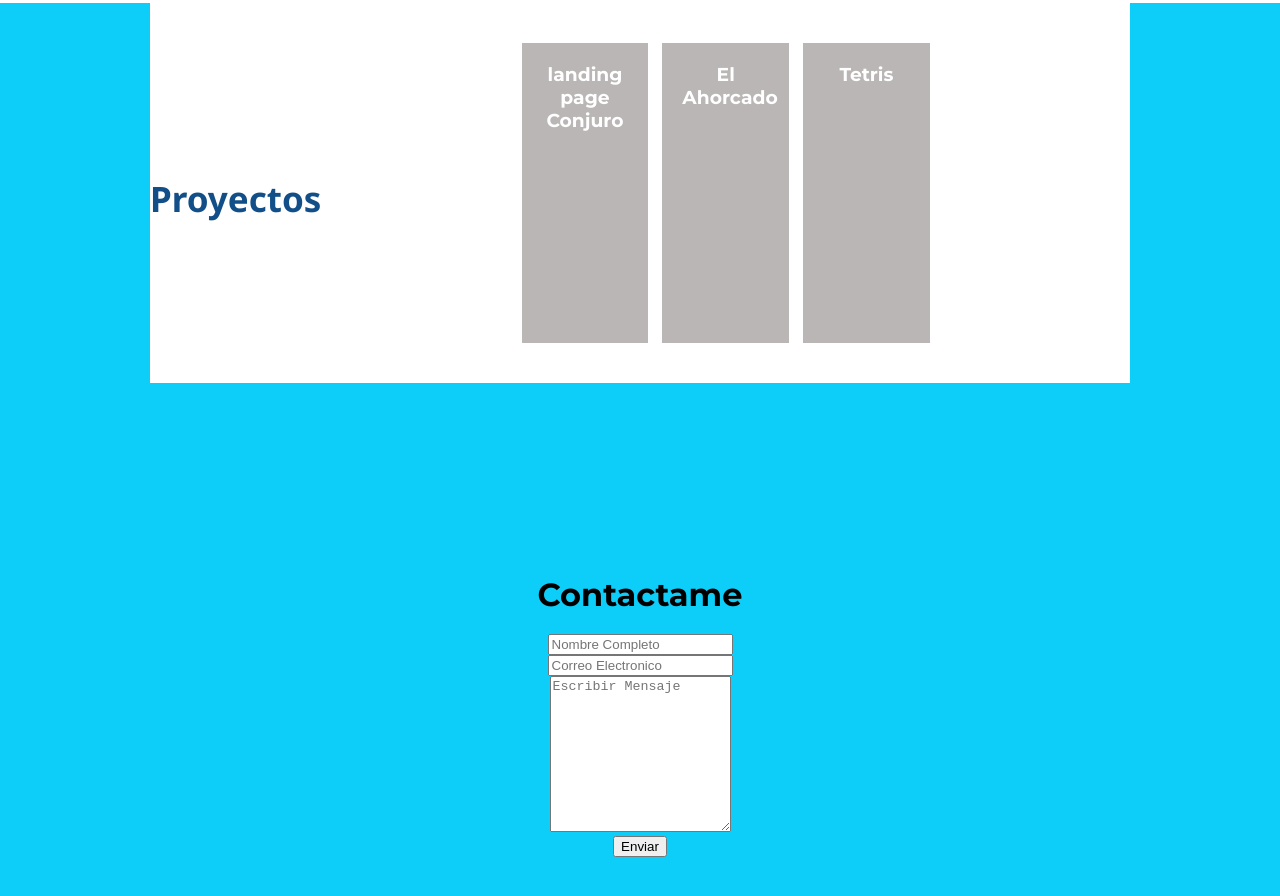
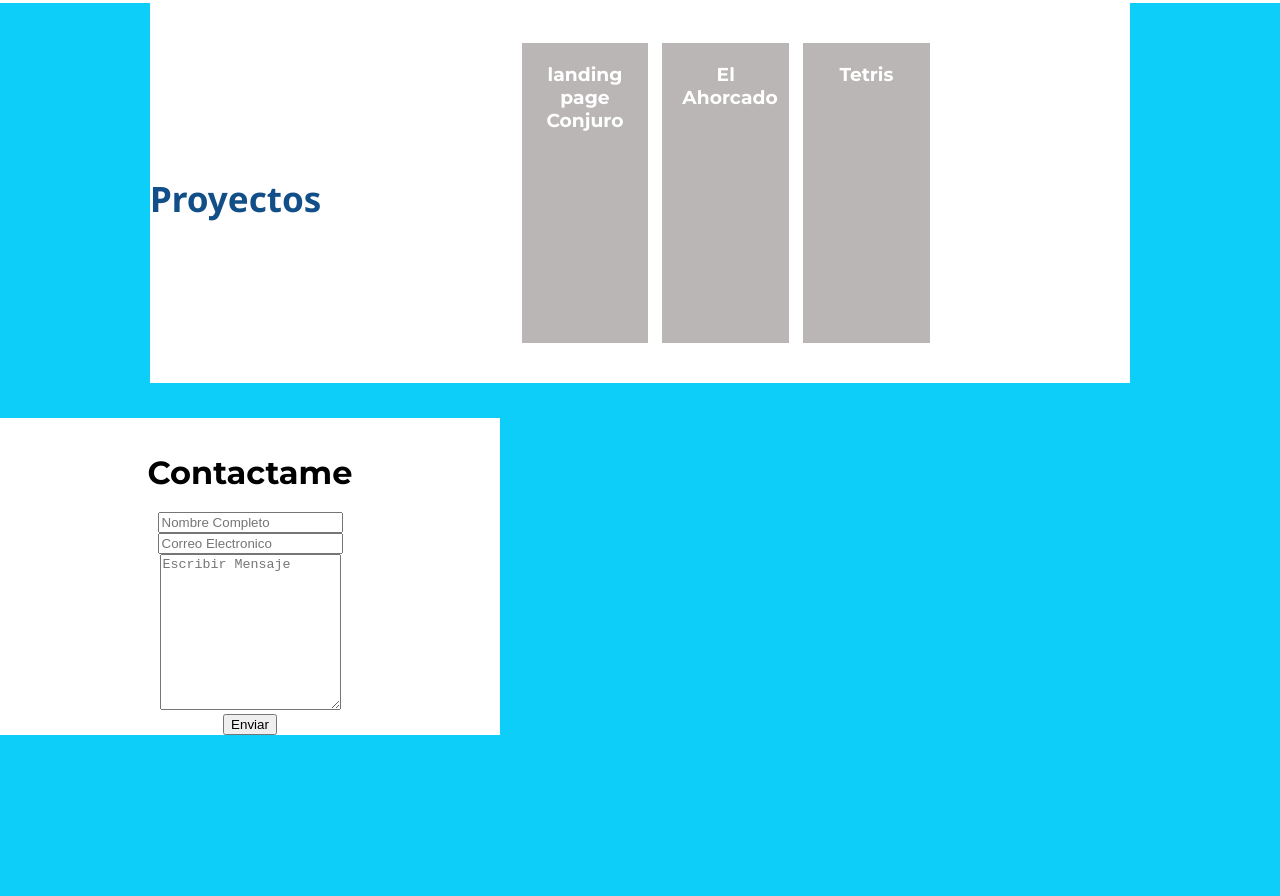
Before and after one commit to EstefaniAzocar/portafolio2, a plain HTML site: page index.html in a window 1280 px wide. Shown: the part 891-1787 px from the top of the page. After the commit the page ends 1646 px from the top, so only its background shows below. Drawn offline with Linux system fonts and the light colour scheme.

Commit message:
retoque al formulario

```diff
--- a/contacto.css
+++ b/contacto.css
@@ -7,10 +7,11 @@ h1 {
     display: flex;
     flex-direction: column;
     justify-content: center;
-    height: 70vh;
-    width: 100vw;
+    height: 70%;
+    width: 500px;
     align-items: center;
     text-align: center;
     margin: 35px 0 20px 0 !important;
+    background-color: var(--color2);
 
 }
--- a/index.html
+++ b/index.html
@@ -94,7 +94,7 @@
 
     <div class="containerContacto">
         <h1>Contactame</h1>
-        <form target="_blank" action="https://formsubmit.co/estefanyazocar3@gmail.com" method="POST">
+        <form target="_blank" action="06edd6b161e1834b4e9cc891049d7465" method="POST">
           <div class="form-group">
             <div class="form-row">
               <div class="col">
```
